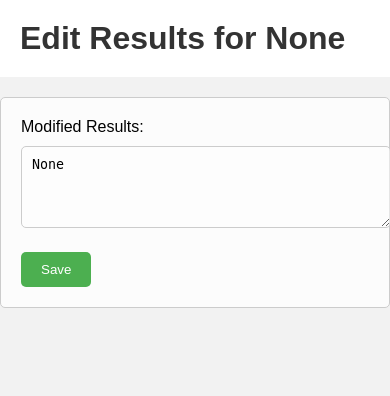
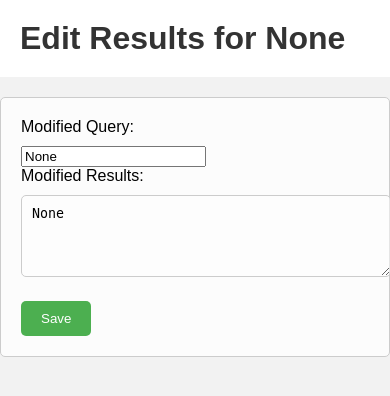
Before and after one commit to Vidya2000/SearchTool_Web, a Flask app: page /edit_results in a window 390 px wide. Shown: the top 396 px of the page. Run offline with Flask 3, Linux system fonts and the light colour scheme; data that the repository does not hold is empty.

Commit message:
Modified code to search for each keyword and display matching results.

```diff
--- a/app.py
+++ b/app.py
@@ -35,14 +35,22 @@
 
 @app.route('/perform_search', methods=['GET', 'POST'])
 def perform_search():
-    query = request.form.get('search')
+    search_query = request.form.get('search')
     results = []
 
     try:
-        if query is not None:
-            # Search in the database for records with state 'Added' and not 'Deleted'
+        if search_query is not None:
+            # Split the search query into keywords
+            keywords = search_query.split()
+
+            # SQL query to search for each keyword
+            query_conditions = " OR ".join(["query LIKE %s" for _ in keywords])
+            query_params = ['%' + keyword + '%' for keyword in keywords]
+
+            # Search in the db for records with state 'Added' and not 'Deleted'
             cursor = db.cursor()
-            cursor.execute("SELECT result FROM data WHERE query LIKE %s AND state != 'Deleted'", ('%' + query + '%',))
+            sql_query = f"SELECT result FROM data WHERE ({query_conditions}) AND state != 'Deleted'"
+            cursor.execute(sql_query, query_params)
             results = cursor.fetchall()
     except Exception as e:
         print(f"An error occurred: {str(e)}")
@@ -98,9 +106,10 @@
         result = cursor.fetchone()['result']
 
         if request.method == 'POST':
-            # Update the result in the 'data' table
+            # Update the query and result in the 'data' table
+            modified_query = request.form['modified_query']
             modified_results = request.form['modified_results']
-            cursor.execute("UPDATE data SET result = %s WHERE LOWER(query) = LOWER(%s)", (modified_results, query))
+            cursor.execute("UPDATE data SET query = %s, result = %s WHERE LOWER(query) = LOWER(%s)", (modified_query, modified_results, query))
             db.commit()
 
             # Check if there's an entry in 'search_history_new' table
@@ -109,9 +118,9 @@
 
             # Update or insert into 'search_history_new' table
             if existing_entry:
-                cursor.execute("UPDATE search_history_new SET results = %s WHERE LOWER(query) = LOWER(%s)", (modified_results, query))
+                cursor.execute("UPDATE search_history_new SET query = %s, results = %s WHERE LOWER(query) = LOWER(%s)", (modified_query, modified_results, query))
             else:
-                cursor.execute("INSERT INTO search_history_new (query, results, state) VALUES (%s, %s, 'Added')", (query, modified_results))
+                cursor.execute("INSERT INTO search_history_new (query, results, state) VALUES (%s, %s, 'Added')", (modified_query, modified_results))
 
             db.commit()
 
@@ -122,6 +131,7 @@
         cursor.close()
 
     return render_template('edit_results.html', query=query, result=result)
+
 
 
 @app.route('/remove_search', methods=['POST'])
--- a/templates/edit_results.html
+++ b/templates/edit_results.html
@@ -63,12 +63,14 @@
 
     <div class="form-container">
         <form method="post" action="{{ url_for('edit_results', query=query) }}">
+            <label for="modified_query">Modified Query:</label>
+            <input type="text" id="modified_query" name="modified_query" value="{{ query }}" required>
+
             <label for="modified_results">Modified Results:</label>
             <textarea id="modified_results" name="modified_results" rows="4" cols="50">{{ result }}</textarea>
             <br>
             <input type="submit" name="save_to_search_history" value="Save">
         </form>
     </div>
-
 </body>
 </html>
```
Also changed, not shown: static/style.css (+42 -14 lines).
